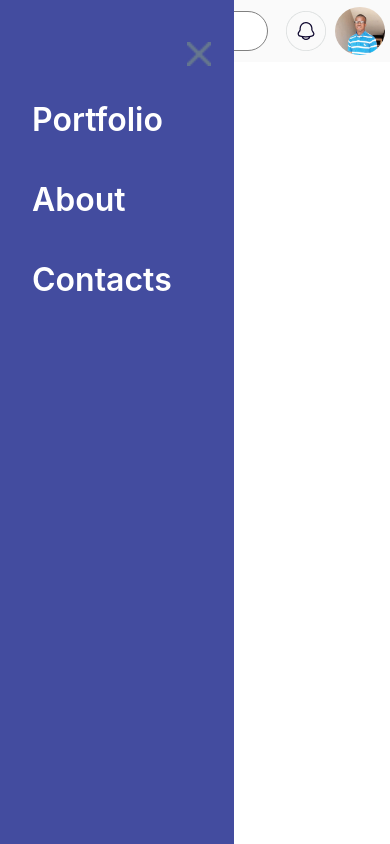
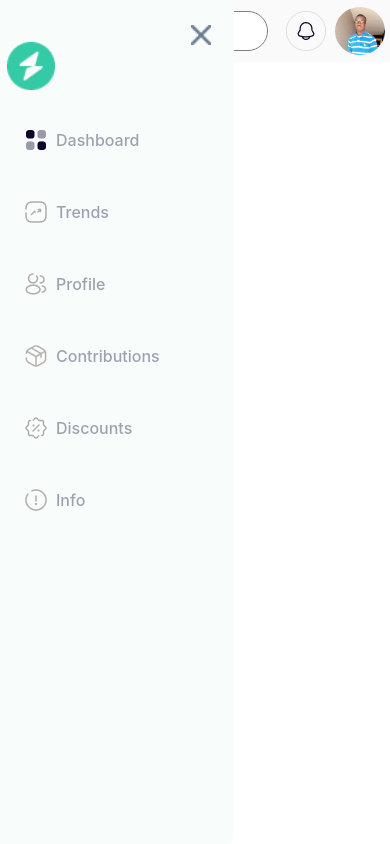
Before and after one commit to danielochuba/analytics, a React (Vite) app: page / in a window 390 px wide. Both pictures are taken after a click on the icon 29 px from the left and 31 px from the top of the page. Built offline with nearby package versions, Linux system fonts and the light colour scheme; a web font is replaced by a local one.

Commit message:
Split mobile menu

```diff
--- a/src/assets/stylesheets/navbar.module.css
+++ b/src/assets/stylesheets/navbar.module.css
@@ -29,44 +29,3 @@
 .navbar__profile_icon {
   border-radius: 50%;
 }
-
-.mobile_menu {
-  display: block;
-  position: absolute;
-  transition: transform 0.2s;
-  top: 0;
-  left: 0;
-  right: 0;
-  bottom: 0;
-  z-index: 99;
-  background-color: #434c9f;
-  mix-blend-mode: normal;
-  color: white;
-  list-style: none;
-  padding-top: 4rem;
-  margin-top: 0;
-  height: 100vh;
-  width: 60%;
-}
-
-.menu_container {
-  width: 90%;
-}
-
-.menu_item {
-  display: block;
-  margin: 2rem;
-  font-size: 2rem;
-  font-weight: 600;
-  color: white;
-  text-decoration: none;
-}
-
-.close_button {
-  position: absolute;
-  width: 1.5em;
-  right: 10%;
-  top: 5%;
-  color: #f7f2f2;
-  z-index: 30000;
-}
--- a/src/components/MobileMenu.jsx
+++ b/src/components/MobileMenu.jsx
@@ -1,30 +1,53 @@
 import React from 'react'
-import style from '../assets/stylesheets/navbar.module.css';
+import style from '../assets/stylesheets/mobile-menu.module.css';
 import closeButton from '../assets/img/close-btn.png';
+import dashboardIcon from '../assets/img/category.png';
+import metricsIcon from '../assets/img/trend.png';
+import profileIcon from '../assets/img/profile.png';
+import contributionIcon from '../assets/img/box.png';
+import discountIcon from '../assets/img/discount.png';
+import infoIcon from '../assets/img/info-circle.png';
+import logo from '../assets/img/flash_logo.png';
+
 
 function MobileMenu({setIsMenuOpen}) {
   return (
-        <div className={style.menu_container}>
-
-          <ul className={style.mobile_menu}>
+        <>
+          <ul className={`${style.mobile_menu} ${style.slideIn}`}>
+          <img src={logo} alt='My Company' className={style.mobile_menu__logo} />
           <img src={closeButton} onClick={() => setIsMenuOpen(false)} className={style.close_button} />
-            <li>
-              <a className={style.menu_item} href="#work">
-                Portfolio
+            <li className={style.menu_item}>
+              <a className='text-gray-400 flex items-center' href="#work">
+              <img src={dashboardIcon} className={style.menu__link_icon} alt='Dashboard' /> Dashboard
               </a>
             </li>
-            <li>
-              <a className={style.menu_item} href="#about">
-                About
+            <li className={style.menu_item}>
+              <a className='text-gray-400 flex items-center' href="#work">
+              <img src={metricsIcon} alt='Trends' className={style.menu__link_icon} /> Trends
               </a>
             </li>
-            <li>
-              <a className={style.menu_item} href="#contact">
-                Contacts
+            <li className={style.menu_item}>
+              <a className='text-gray-400 flex items-center' href="#work">
+              <img src={profileIcon} alt='Profile' className={style.menu__link_icon} /> Profile
+              </a>
+            </li>
+            <li className={style.menu_item}>
+              <a className='text-gray-400 flex items-center' href="#work">
+              <img src={contributionIcon} alt='Contributions' className={style.menu__link_icon} /> Contributions
+              </a>
+            </li>
+            <li className={style.menu_item}>
+              <a className='text-gray-400 flex items-center' href="#work">
+              <img src={discountIcon} alt='Discounts' className={style.menu__link_icon} /> Discounts
+              </a>
+            </li>
+            <li className={style.menu_item}>
+              <a className='text-gray-400 flex items-center' href="#work">
+              <img src={infoIcon} alt='Info' className={style.menu__link_icon} /> Info
               </a>
             </li>
           </ul>
-        </div>
+        </>
       )}
 
 export default MobileMenu
--- a/src/components/Navbar.jsx
+++ b/src/components/Navbar.jsx
@@ -1,4 +1,4 @@
-import { Fragment, useState } from 'react';
+import { Fragment, useEffect, useState } from 'react';
 import { FiAlignJustify, FiXCircle } from "react-icons/fi";
 import style from '../assets/stylesheets/navbar.module.css';
 import notification from '../assets/img/notifications.png';
@@ -13,6 +13,29 @@ const currentDate = new Intl.DateTimeFormat('en-US', options).format(date);
 
 function Navbar() {
   const [isMenuOpen, setIsMenuOpen] = useState(false)
+
+  const handleHamburgerClick = (e) => {
+    e.stopPropagation();
+    setIsMenuOpen(true);
+  };
+
+  useEffect(() => {
+    const handleBodyClick = () => {
+      setIsMenuOpen(false);
+    };
+
+    if (isMenuOpen) {
+      document.body.addEventListener('click', handleBodyClick);
+    } else {
+      document.body.removeEventListener('click', handleBodyClick);
+    }
+
+    // Cleanup: remove the event listener when the component is unmounted
+    return () => {
+      document.body.removeEventListener('click', handleBodyClick);
+    };
+  }, [isMenuOpen]); // Re-run effect when isMenuOpen changes
+
   return (
     <>
 
@@ -21,7 +44,7 @@ function Navbar() {
 
         <FiAlignJustify
         className={style.hamburger}
-        onClick={() => setIsMenuOpen(true)} />
+        onClick={handleHamburgerClick} />
 
         <input type='text' placeholder='Search...' className={style.navbar__search} />
         <img src={notification} alt='Notifications' />
```
